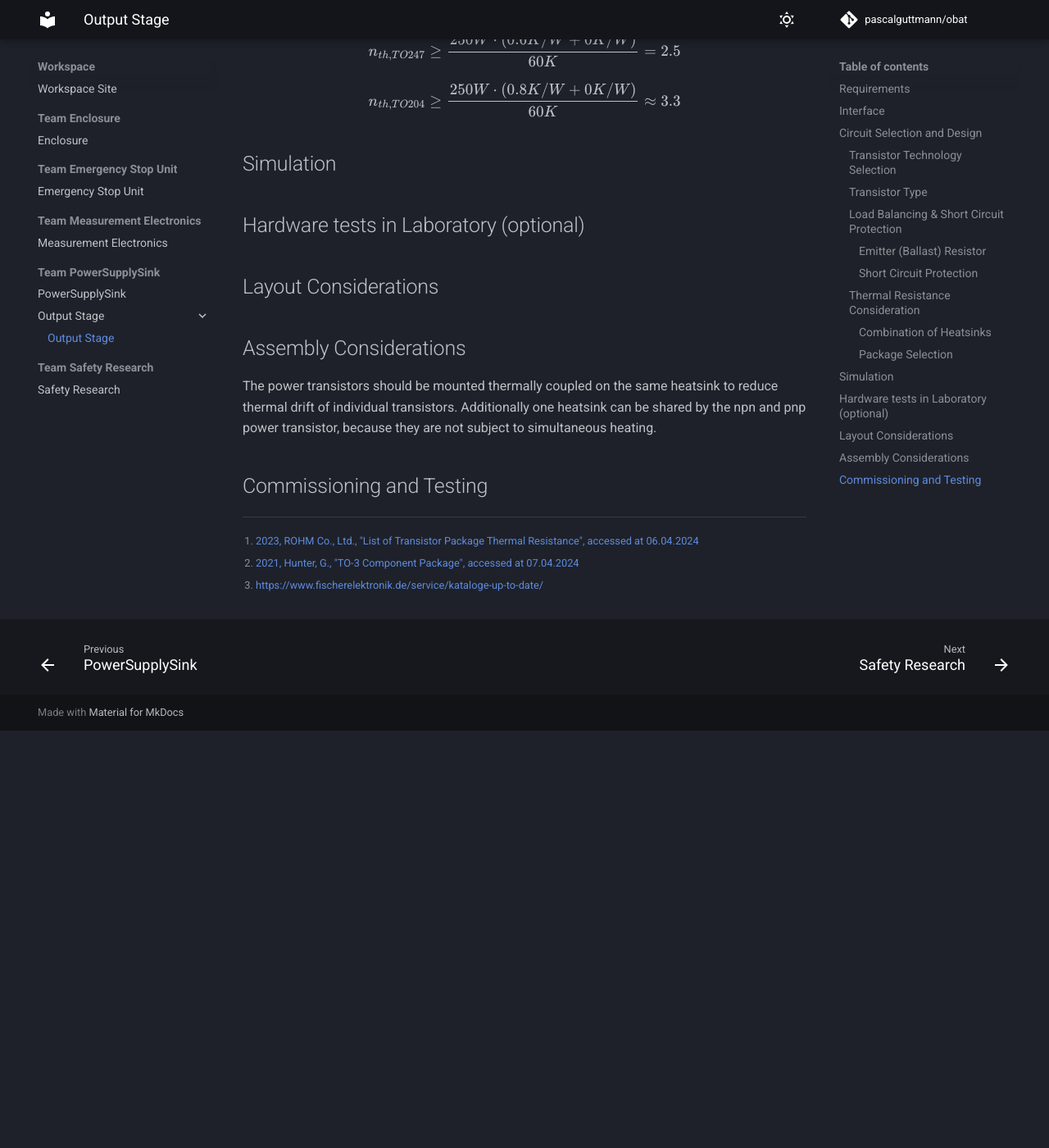
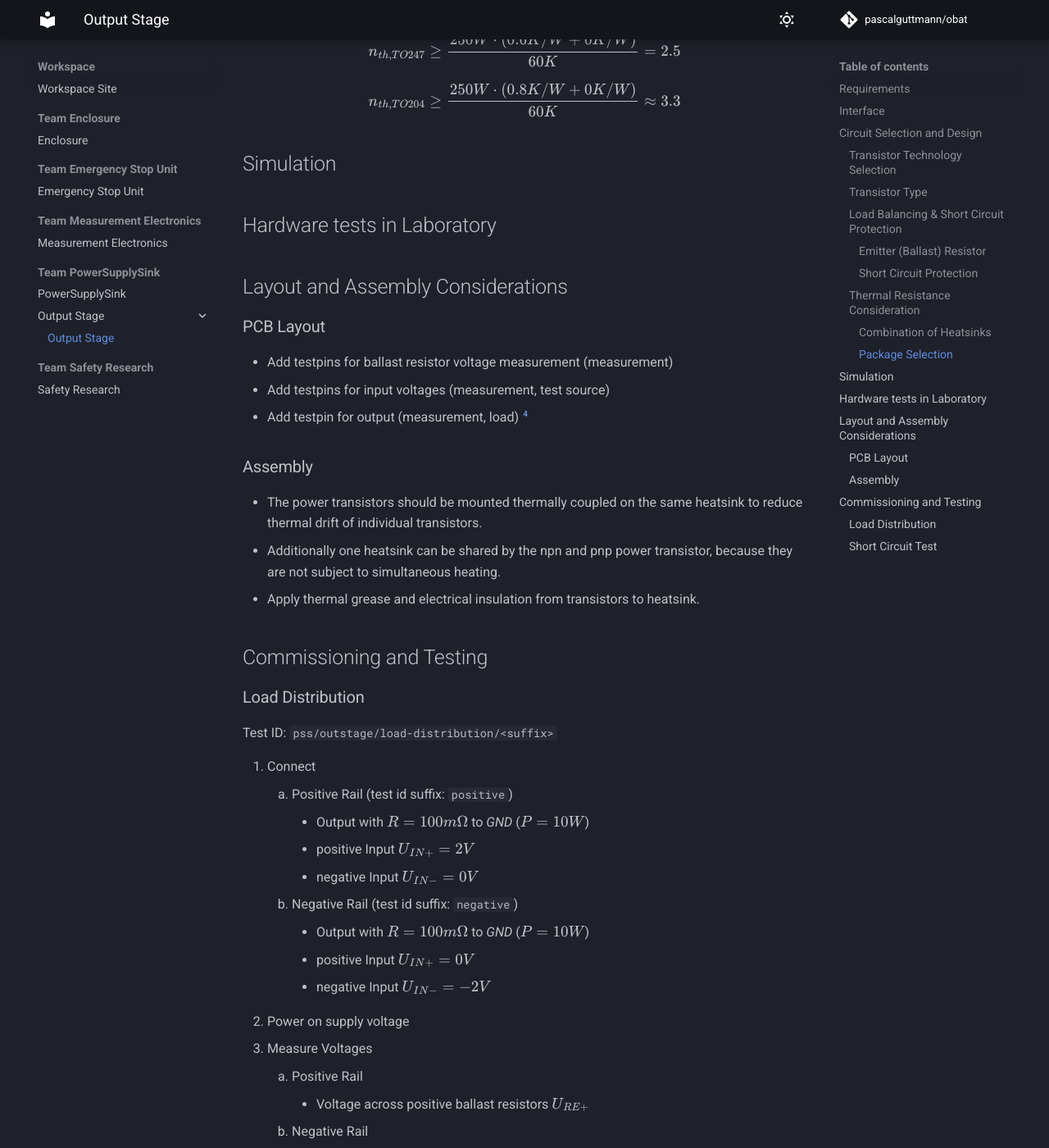
Before and after one commit to pascalguttmann/obat, an MkDocs documentation site: the page built from docs/workspace/pss/outstage/outstage.md, in a window 1280 px wide and 1400 px high, scrolled down 5434 px. Shown: the whole window at 82% size. Built offline with MkDocs 1.6.1 and Material for MkDocs 9.7.7, drawn with Linux system fonts in a browser that asks for light colours; comment, search, counter and statistics services are not loaded; before the commit the page ends 6325 px from its top, so only the background shows below that; some of the changed text lies outside the part shown.

Commit message:
add testcases pss/outstage

```diff
--- a/docs/workspace/pss/outstage/outstage.md
+++ b/docs/workspace/pss/outstage/outstage.md
@@ -247,19 +247,75 @@
 Simulation
 ----------
 
-Hardware tests in Laboratory (optional)
----------------------------------------
+Hardware tests in Laboratory
+----------------------------
 
-Layout Considerations
----------------------
+Layout and Assembly Considerations
+----------------------------------
 
-Assembly Considerations
------------------------
+### PCB Layout
 
-The power transistors should be mounted thermally coupled on the same heatsink
-to reduce thermal drift of individual transistors.
-Additionally one heatsink can be shared by the npn and pnp power transistor,
-because they are not subject to simultaneous heating.
+- Add testpins for ballast resistor voltage measurement (measurement)
+- Add testpins for input voltages (measurement, test source)
+- Add testpin for output (measurement, load) [^4]
+
+[^4]: Screw terminal can be used for up to $|I| = 20 A$
+
+### Assembly
+
+- The power transistors should be mounted thermally coupled on the same heatsink
+    to reduce thermal drift of individual transistors.
+- Additionally one heatsink can be shared by the npn and pnp power transistor,
+    because they are not subject to simultaneous heating.
+- Apply thermal grease and electrical insulation from transistors to heatsink.
 
 Commissioning and Testing
 -------------------------
+
+### Load Distribution
+
+Test ID: `pss/outstage/load-distribution/<suffix>`
+
+1. Connect
+    1. Positive Rail (test id suffix: `positive`)
+        - Output with $R = 100 m \Omega$ to _GND_ ($P = 10W$)
+        - positive Input $U_{IN+} = 2V$
+        - negative Input $U_{IN-} = 0V$
+    2. Negative Rail (test id suffix: `negative`)
+        - Output with $R = 100 m \Omega$ to _GND_ ($P = 10W$)
+        - positive Input $U_{IN+} = 0V$
+        - negative Input $U_{IN-} = -2V$
+2. Power on supply voltage
+3. Measure Voltages
+    1. Positive Rail
+        - Voltage across positive ballast resistors $U_{RE+}$
+    2. Negative Rail
+        - Voltage across negative ballast resistors $U_{RE-}$
+4. Power off supply voltage
+5. Test passed if
+    - $U_{RE} \neq 0V \quad \wedge \quad U_{RE} \in \overline{U_{RE}} ( 1 \pm 10 \%) \quad \forall \quad U_{RE}$
+
+### Short Circuit Test
+
+Test ID: `pss/outstage/short-circuit/<suffix>`
+
+1. Connect
+    1. Positive Rail (test id suffix: `positive`)
+        - Output with $R \to 0 \Omega$ to _GND_ ($I = 20A$)
+        - positive Input $U_{IN+} = 2V$
+        - negative Input $U_{IN-} = 0V$
+    2. Negative Rail (test id suffix: `negative`)
+        - Output with $R \to 0 \Omega$ to _5V_ ($I = 20A$)
+        - positive Input $U_{IN+} = 0V$
+        - negative Input $U_{IN-} = -2V$
+2. Power on supply voltage
+3. Measure
+    1. Positive Rail
+        - Voltage across positive ballast resistors $U_{RE+}$
+        - Output current $I_{Output}$
+    2. Negative Rail
+        - Voltage across negative ballast resistors $U_{RE-}$
+        - Output current $I_{Output}$
+4. Power off supply voltage
+    - $U_{RE} \neq 0V \quad \wedge \quad U_{RE} \in \overline{U_{RE}} ( 1 \pm 10 \%) \quad \forall \quad U_{RE}$
+    - $20A \leq |I_{Output}| \leq 25 A$
```
